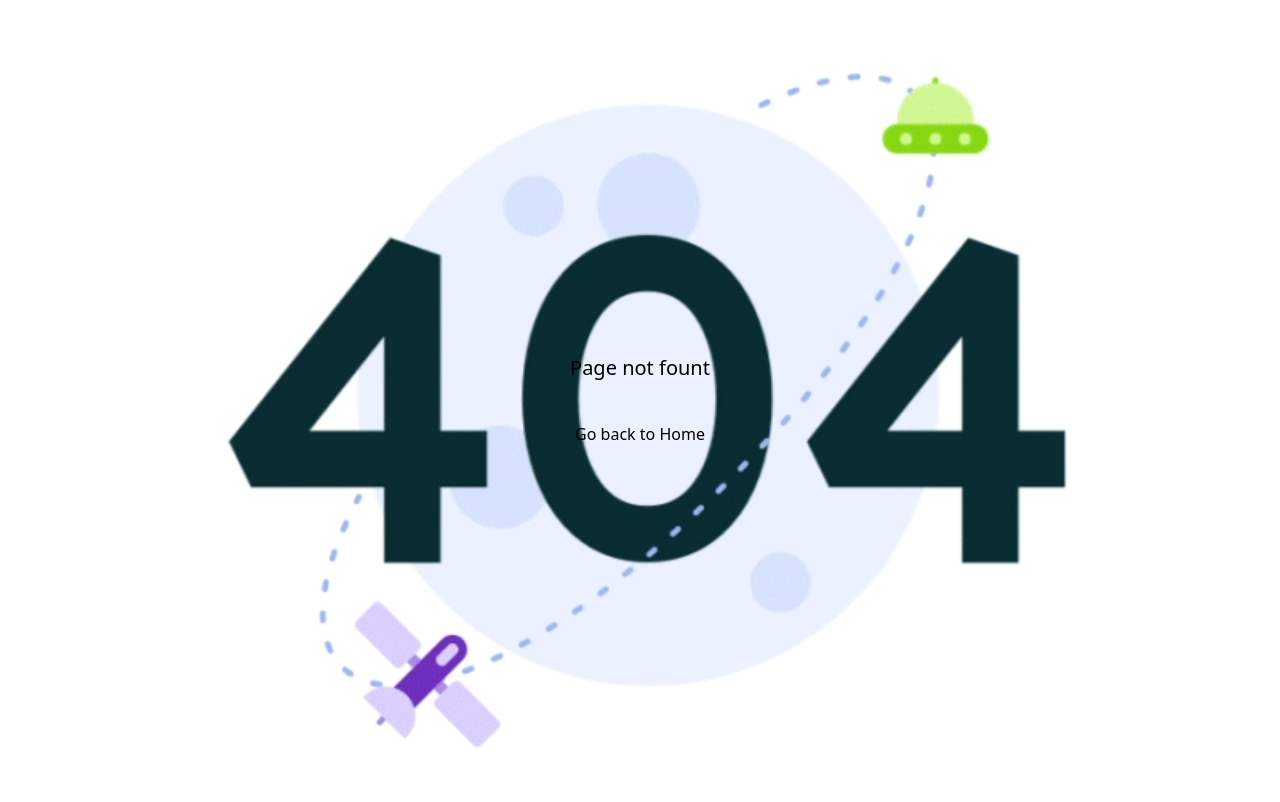
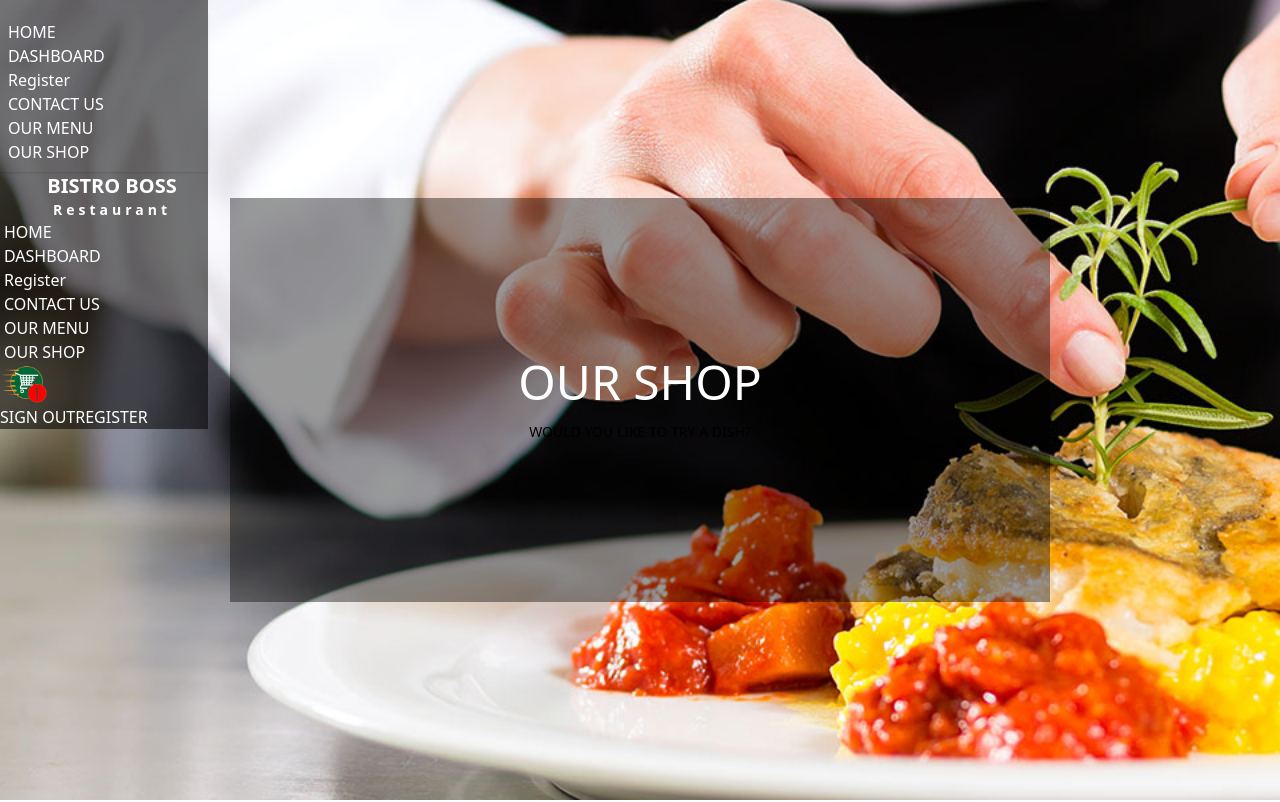
Before and after one commit to TanvirAhmed-1/Restaurant-web-project, a React (Vite) app: page /shop in a window 1280 px wide. Shown: the top 802 px of the page. Built offline with nearby package versions, Linux system fonts and the light colour scheme.

Commit message:
add shop page

```diff
--- /dev/null
+++ b/src/Pages/OURSHOPPage/OurShop.jsx
@@ -0,0 +1,12 @@
+import shopImg from "../../assets/home/chef-service.jpg"
+import HeaderImg from "../../Share/HeaderImg";
+
+const OurShop = () => {
+    return (
+        <div>
+            <HeaderImg img={shopImg} title="OUR SHOP" subtitle='Would you like to try a dish?' ></HeaderImg>
+        </div>
+    );
+};
+
+export default OurShop;
--- a/src/Routes/Router.jsx
+++ b/src/Routes/Router.jsx
@@ -6,6 +6,7 @@ import Login from "../Share/Login";
 import Register from "../Share/Register";
 import ContactUs from "../Pages/ContactUs/ContactUs";
 import MenuPage from "../Pages/Menu/MenuPage";
+import OurShop from "../Pages/OURSHOPPage/OURSHOP";
 
 const Router = createBrowserRouter([
 {
@@ -32,6 +33,10 @@ const Router = createBrowserRouter([
         {
             path:"/menu",
             element:<MenuPage></MenuPage>
+        },
+        {
+            path:"/shop",
+            element:<OurShop></OurShop>
         }
     ]
 },
--- /dev/null
+++ b/src/Share/HeaderImg.jsx
@@ -0,0 +1,26 @@
+
+
+const HeaderImg = ({title,img,subtitle}) => {
+    return (
+        <div
+        style={{
+            backgroundSize: "cover",
+            backgroundRepeat: "no-repeat",
+            backgroundPosition: "center",
+          backgroundImage: `url(${img})`,
+        }}
+         className="object-cover overflow-hidden min-h-[800px] w-full flex justify-center items-center">
+        <div className="bg-black bg-opacity-40 py-40 px-72 z-40 space-y-4">
+          <h1 className="uppercase text-white text-5xl text-center ">
+            {title}
+          </h1>
+          <p className="text-sm text-center uppercase">
+            {subtitle}
+          </p>
+        </div>
+      </div>
+
+    );
+};
+
+export default HeaderImg;
--- a/src/components/Navbar.jsx
+++ b/src/components/Navbar.jsx
@@ -19,7 +19,7 @@ const Navbar = () => {
             <NavLink to={"/menu"}>OUR MENU</NavLink>
             </li>
             <li>
-            <NavLink to={"/menu"}>OUR SHOP</NavLink>
+            <NavLink to={"/shop"}>OUR SHOP</NavLink>
             </li>
   </>
   return (
```
